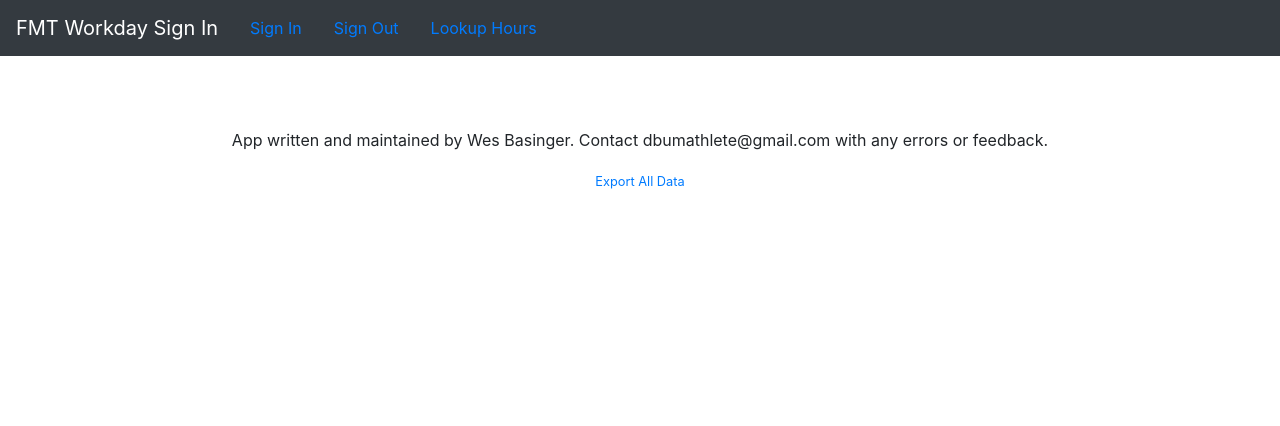
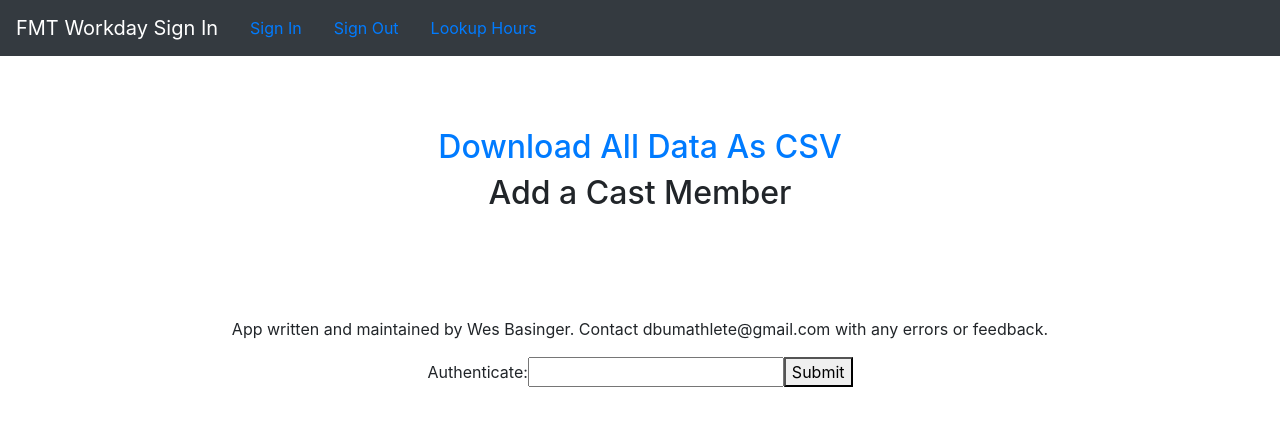
Before and after one commit to wesbasinger/fmt-frontend, a React (Create React App) app: page /fmt-workday/admin in a window 1280 px wide. Shown: the top 426 px of the page. Built offline with nearby package versions, Linux system fonts and the light colour scheme; no server answers.

Commit message:
Added ability to login as admin.

```diff
--- a/src/App.js
+++ b/src/App.js
@@ -12,11 +12,13 @@ import SignIn from './Components/SignIn';
 import SignOut from './Components/SignOut';
 import Message from './Components/Message';
 import Lookup from './Components/Lookup';
-import Export from './Components/Export';
+import Admin from './Components/Admin';
 
 const API_STEM = "https://jydt4o4ppj.execute-api.us-east-1.amazonaws.com/dev/"
 
 const ACTIVE_SESSION = "SP18";
+
+const PASSWORD = "fmt"
 
 var $ = require("jquery");
 
@@ -28,13 +30,15 @@ class App extends Component {
     actives: [],
     message: "",
 		cast: [],
-    geolocation: null
+    geolocation: null,
+    isAdmin: false
 	};
 
   this.handleSignIn = this.handleSignIn.bind(this);
   this.handleSignOut = this.handleSignOut.bind(this);
   this.refreshActives = this.refreshActives.bind(this);
   this.refreshCast = this.refreshCast.bind(this);
+  this.handleAuthentication = this.handleAuthentication.bind(this);
   }
 
   componentDidMount() {
@@ -137,11 +141,17 @@ class App extends Component {
     })
   }
 
+  handleAuthentication(password) {
+    if(password === PASSWORD) {
+      this.setState({isAdmin: true})
+    }
+  }
+
   render() {
     return(
       <Router basename="/fmt-workday">
         <div>
-          <Header />
+          <Header isAdmin={this.state.isAdmin}/>
             <Route exact path="/" component={ViewPicker}/>
             <Route path="/signIn" render={()=><SignIn
               cast={this.state.cast}
@@ -153,10 +163,10 @@ class App extends Component {
             <Route path="/lookup" render={()=><Lookup
               cast={this.state.cast}
               ACTIVE_SESSION={ACTIVE_SESSION}/>} />
-            <Route path="/export" render={
-              ()=> <Export cast={this.state.cast}/>
+            <Route path="/admin" render={
+              ()=> <Admin cast={this.state.cast}/>
             }/>
-          <Footer />
+          <Footer isAdmin={this.state.isAdmin} onAuthenticationRequest={this.handleAuthentication}/>
         </div>
       </Router>
     )
--- /dev/null
+++ b/src/Components/Admin.js
@@ -0,0 +1,26 @@
+import React, { Component } from 'react';
+
+import { CSVLink } from 'react-csv';
+
+class Admin extends Component {
+
+  render() {
+
+    const history = []
+
+    for(let i=0; i<this.props.cast.length; i++) {
+      for(let j=0; j<this.props.cast[i].history.length; j++) {
+        history.push(this.props.cast[i].history[j])
+      }
+    }
+
+    return(
+      <div className="starter-template">
+        <CSVLink data={history} filename={"fmt-workday-data.csv"}><h2>Download All Data As CSV</h2></CSVLink>
+        <h2>Add a Cast Member</h2>
+      </div>
+    )
+  }
+}
+
+export default Admin;
--- /dev/null
+++ b/src/Components/Authenticate.js
@@ -0,0 +1,34 @@
+import React, { Component } from 'react';
+
+class Authenticate extends Component {
+
+  constructor(props) {
+    super(props);
+
+    this.state = {
+      password: ""
+    }
+
+    this.handleSubmit = this.handleSubmit.bind(this);
+  }
+
+  handleSubmit(e) {
+    e.preventDefault();
+    this.props.onAuthenticationRequest(this.state.password);
+  }
+
+  render() {
+
+    return(
+      <div>
+        <form onSubmit={this.handleSubmit}>
+          Authenticate:
+          <input type="password" onChange={(e)=> {this.setState({password: e.target.value})}}/>
+          <button type="submit">Submit</button>
+        </form>
+      </div>
+    )
+  }
+}
+
+export default Authenticate;
--- a/src/Components/Export.js
+++ /dev/null
@@ -1,55 +0,0 @@
-import React, { Component } from 'react';
-
-import { CSVLink } from 'react-csv';
-
-class Export extends Component {
-
-  render() {
-
-    const history = []
-
-    for(let i=0; i<this.props.cast.length; i++) {
-      for(let j=0; j<this.props.cast[i].history.length; j++) {
-        history.push(this.props.cast[i].history[j])
-      }
-    }
-
-    return(
-      <div className="starter-template">
-        <CSVLink data={history} filename={"fmt-workday-data.csv"}><h2>Download as CSV</h2></CSVLink>
-        <table className="table table-striped">
-          <thead>
-            <tr>
-              <td><strong>Workperson</strong></td>
-              <td><strong>Session</strong></td>
-              <td><strong>Comments</strong></td>
-              <td><strong>Datestamp</strong></td>
-              <td><strong>Cast</strong></td>
-              <td><strong>Type</strong></td>
-              <td><strong>Hours</strong></td>
-            </tr>
-          </thead>
-          <tbody>
-            {
-              history.map((line, index) => {
-                return(
-                  <tr key={index}>
-                    <td>{line.name}</td>
-                    <td>{line.session}</td>
-                    <td>{line.comments}</td>
-                    <td>{line.datestamp}</td>
-                    <td>{line.cast_member}</td>
-                    <td>{line.type}</td>
-                    <td>{line.elapsed_hours}</td>
-                  </tr>
-                )
-              })
-            }
-          </tbody>
-        </table>
-      </div>
-    )
-  }
-}
-
-export default Export;
--- a/src/Components/Footer.js
+++ b/src/Components/Footer.js
@@ -1,13 +1,15 @@
 import React, { Component } from 'react';
 
-import { Link } from 'react-router-dom';
+import Authenticate from './Authenticate'
 
 class Footer extends Component {
   render() {
     return (
 		<div className="starter-template">
 			<p>App written and maintained by Wes Basinger.  Contact dbumathlete@gmail.com with any errors or feedback.</p>
-      <small><Link to="/export">Export All Data</Link></small>
+      {
+        this.props.isAdmin ? "Authenticated as admin" : <Authenticate onAuthenticationRequest={this.props.onAuthenticationRequest}/>
+      }
 		</div>
 	)
   }
--- a/src/Components/Header.js
+++ b/src/Components/Header.js
@@ -11,6 +11,9 @@ class Header extends Component {
         <Link to="/signIn"><div className="navbar">Sign In</div></Link>
         <Link to="/signOut"><div className="navbar">Sign Out</div></Link>
         <Link to="/lookup"><div className="navbar">Lookup Hours</div></Link>
+        {
+          this.props.isAdmin ? <Link to="/admin">Admin Functions</Link> : ""
+        }
       </nav>
 		</div>
 	)
```
Also changed, not shown: src/Components/AddCast.js (added, +34 -0 lines).
